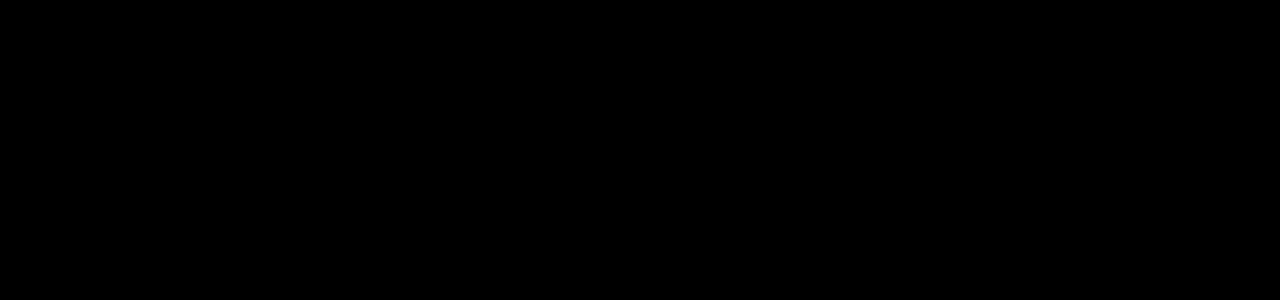
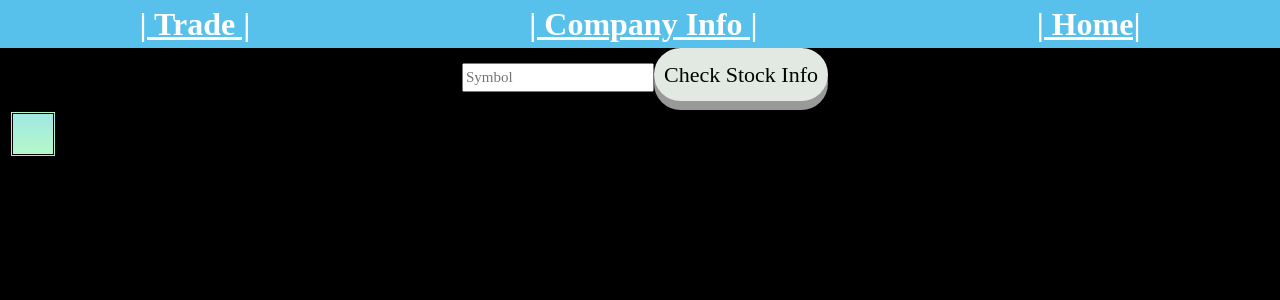
Before and after one commit to wanxuanh/marketstock, a React (Create React App) app: page /trade in a window 1280 px wide. Shown: the top 300 px of the page. Built offline with nearby package versions, Linux system fonts and the light colour scheme; no server answers; a web font is replaced by a local one.

Commit message:
3 pages route completed

```diff
--- a/src/App.js
+++ b/src/App.js
@@ -20,8 +20,8 @@
   return (
     <div className="App">
       <Navbar />
-      <Form handleSubmit={handleSubmit} />
-      <Trade stockTitle={stockTitle} />
+      {/* <Form handleSubmit={handleSubmit} /> */}
+       {/* <Trade stockTitle={stockTitle} /> */}
       <Outlet />
     </div>
   );
--- a/src/Pages/CompanyInfo.js
+++ b/src/Pages/CompanyInfo.js
@@ -1,11 +1,19 @@
 import { useEffect, useState } from "react";
 import "./CompanyInfo.css";
+import Form from "../components/Form";
 
 // const url = `https://api.marketaux.com/v1/news/all?symbols=AAPL&filter_entities=true&language=en&api_token=mGjt5TKsGMalvYt0OMhSQSGhHjVnd9qWpOT9arp8`;
 
 const CompanyInfo = (props) => {
   const [symbol, setSymbol] = useState([]);
-  const { stockTitle } = props;
+  const [stockTitle, setStockTitle] = useState("AAPL");
+
+  const handleSubmit = (title) => {
+    console.log("App - handleSubmit - title", title);
+
+    // const title = data.Title;
+    setStockTitle(title);
+  };
 
   useEffect(() => {
     const url = `https://finnhub.io/api/v1/stock/profile2?symbol=${stockTitle}&token=c8ednbiad3iemqqj7hbg`;
@@ -16,6 +24,9 @@
   // },[props.symbol])
 
   return (
+    <>
+      <Form handleSubmit={handleSubmit} />
+
       <div className="CompanyCard">
         <h2>Company Information</h2>
         {/* <div>{JSON.stringify(symbol)}</div> */}
@@ -31,6 +42,7 @@
           <a href={symbol.weburl}>Company Website</a>
         </button>
       </div>
+    </>
   );
 };
 
--- a/src/Pages/Trade.js
+++ b/src/Pages/Trade.js
@@ -1,8 +1,16 @@
 import React, { useState, useEffect } from "react";
+import Form from "../components/Form";
 
 function Trade(props) {
   const [stockData, setStockData] = useState("AAPL");
-  const { stockTitle } = props;
+  const [stockTitle, setStockTitle] = useState("AAPL");
+
+  const handleSubmit = (title) => {
+    console.log("App - handleSubmit - title", title);
+
+    // const title = data.Title;
+    setStockTitle(title);
+  };
 
   useEffect(() => {
     const stockUrl = `https://api.twelvedata.com/time_series?symbol=${stockTitle}&interval=1min&apikey=c1974e7862354751b9df6e7b9b7fe83b`;
@@ -14,6 +22,8 @@
   }, [stockTitle]);
 
   return (
+    <>
+    <Form handleSubmit={handleSubmit} />
     <div className="cards">
       {stockData && stockData.values ? (
         <div>
@@ -35,6 +45,7 @@
         <div></div>
       )}
     </div>
+    </>
   );
 }
 export default Trade;
--- a/src/components/NavBar.js
+++ b/src/components/NavBar.js
@@ -4,7 +4,7 @@
   return (
     <nav>
       <div className="navbar">
-        <Link to="/">| Trade |</Link> {""}
+        <Link to="/trade">| Trade |</Link> {""}
         <Link to="/companyinfo">| Company Info | </Link> {""}
         <Link to="/home">| Home| </Link> {""}
       </div>
--- a/src/index.js
+++ b/src/index.js
@@ -11,6 +11,7 @@
   <BrowserRouter>
     <Routes>
       <Route path="/" element={<App />}>
+        <Route path="/trade" element={<Trade />} />
         <Route path="/companyinfo" element={<CompanyInfo />} />
         <Route path="/home" element={<Home />} />
       </Route>
```
Lines whose indentation alone changed are shown as unchanged.
